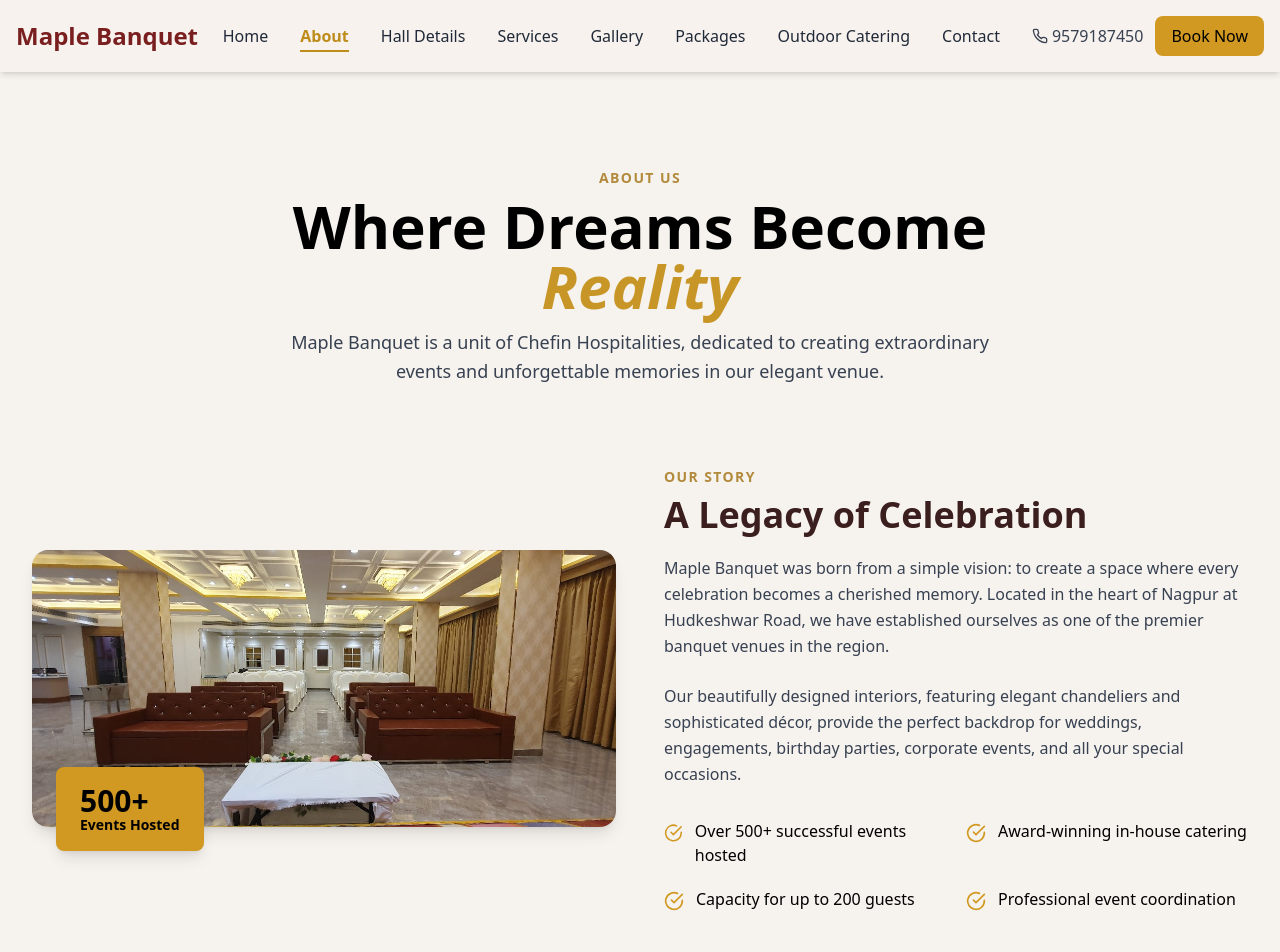
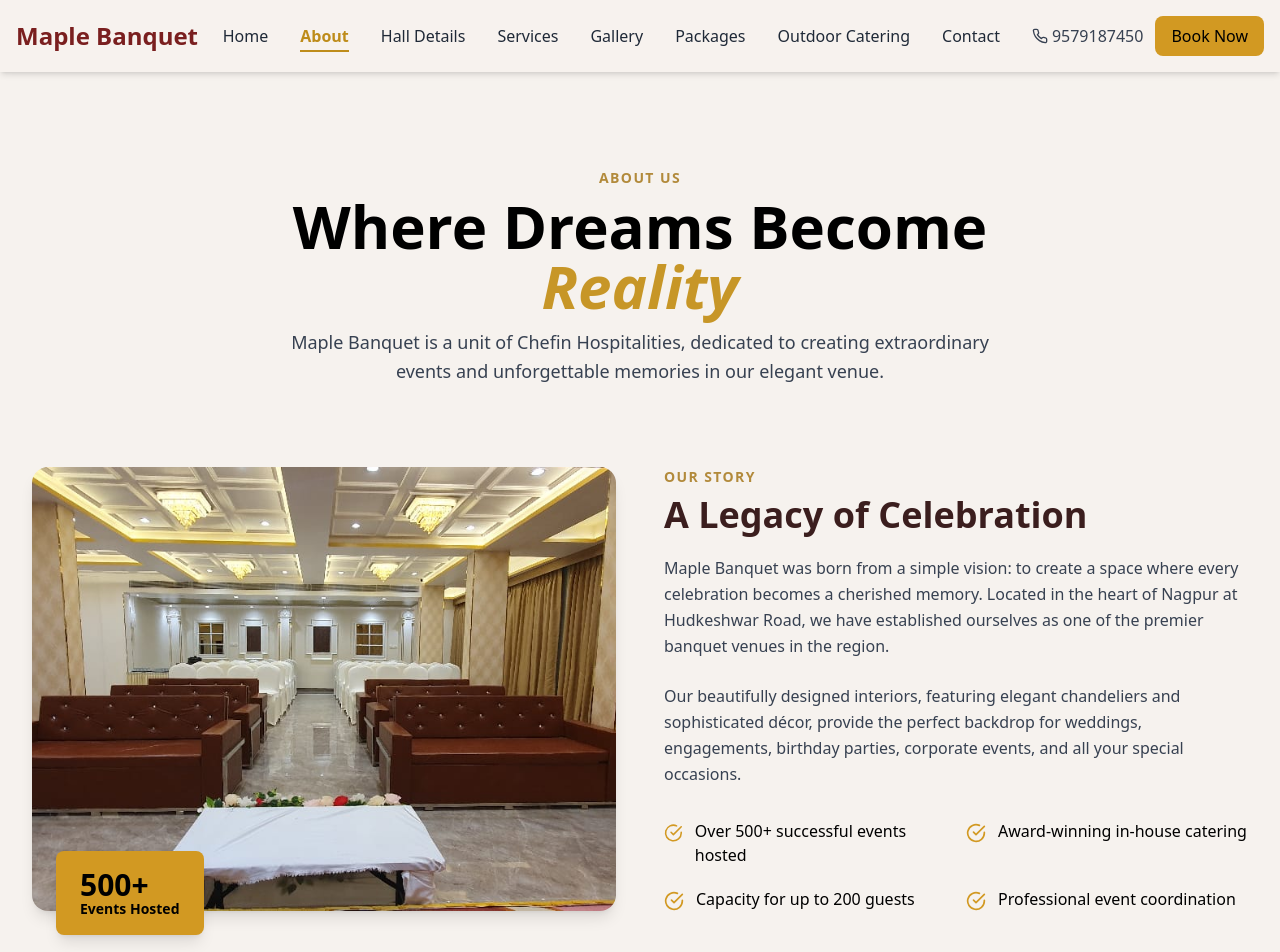
Before and after one commit to JaiPatel0916/Maple-Banquet-hall, a React (Vite) app in the folder frontend/: page /about in a window 1280 px wide. Shown: the top 952 px of the page. Built offline with nearby package versions, Linux system fonts and the light colour scheme.

Commit message:
about story images updated

```diff
--- a/frontend/src/components/About/AboutStory.jsx
+++ b/frontend/src/components/About/AboutStory.jsx
@@ -25,15 +25,17 @@ const AboutStory = () => {
             </div>
 
 
-            <div className="max-w-7xl mx-auto mt-20 grid grid-cols-1 md:grid-cols-2 gap-12 items-center px-4 md:px-8">
+            <div className="max-w-7xl mx-auto mt-20 grid grid-cols-1 md:grid-cols-2 gap-12 items-stretch px-4 md:px-8">
 
 
-                <div className="relative">
+
+                <div className="relative h-full">
                     <img
                         src={AboutImage}
                         alt="Banquet Hall"
-                        className="rounded-2xl shadow-lg w-full h-auto object-cover"
+                        className="rounded-2xl shadow-lg w-full h-full object-cover"
                     />
+
 
 
                     <div className="absolute -bottom-6 left-6 bg-[#d29922] shadow-lg rounded-lg px-6 py-4">
```
